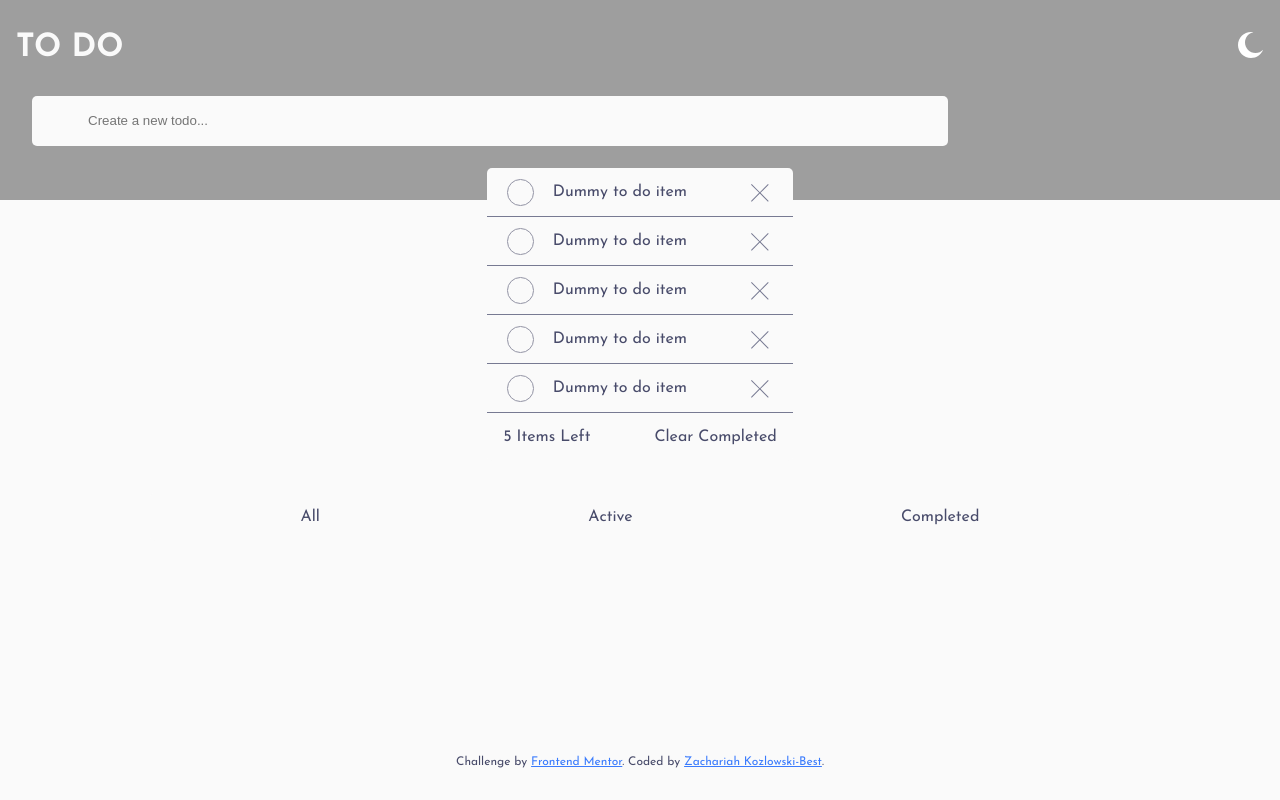
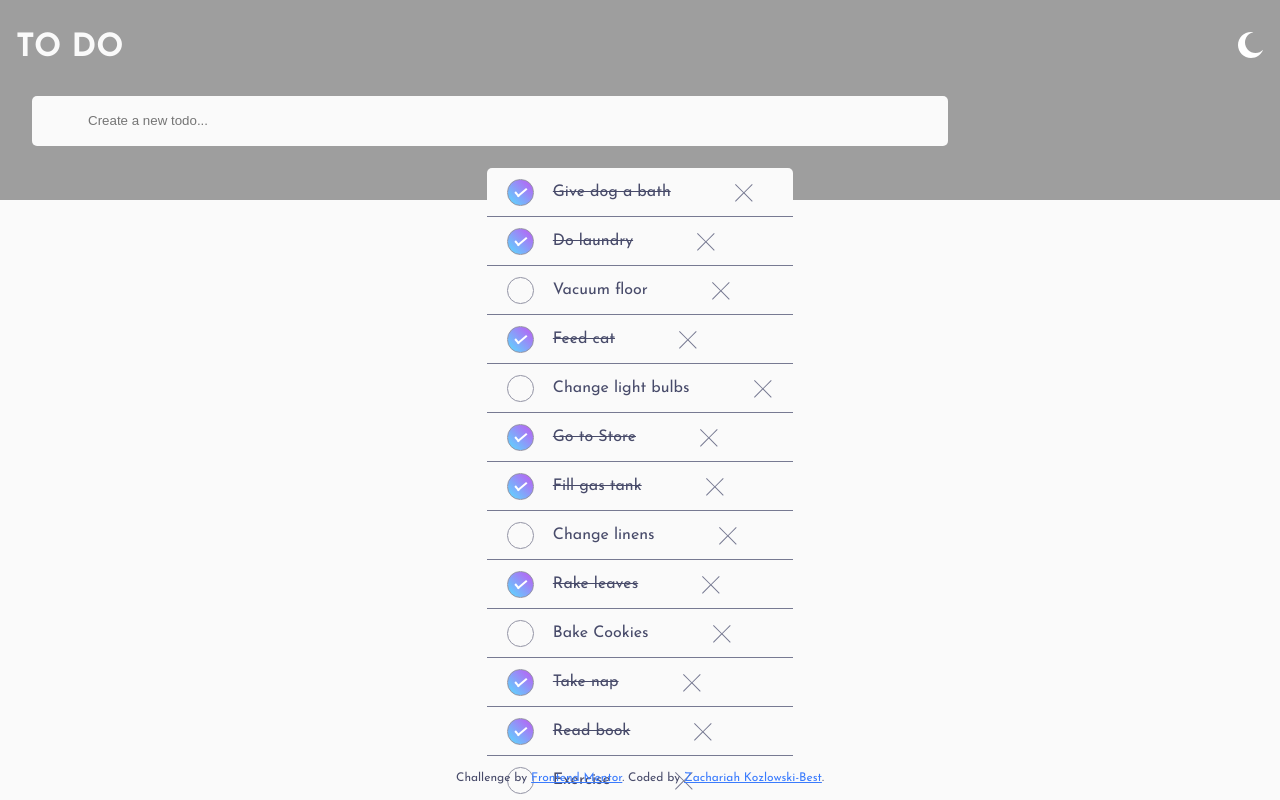
Before and after one commit to zach7815/ToDoList, a React (Create React App) app in the folder task-app/: page / in a window 1280 px wide. Shown: the top 800 px of the page. Built offline with nearby package versions, Linux system fonts and the light colour scheme.

Commit message:
added dummy data, and mapped toDo Items from it

```diff
--- a/task-app/src/App.js
+++ b/task-app/src/App.js
@@ -6,7 +6,7 @@ import ListContainer from './components/ListContainer';
 import ToggleState from './components/ToggleState';
 
 
-function App() {
+function App({item}) {
   return (
     <div className="App">
 <Header/>
--- a/task-app/src/App.scss
+++ b/task-app/src/App.scss
@@ -286,11 +286,11 @@ display:none;
 
 
 .attribution{
-  position: absolute;
+  position: fixed;
   color: $dayVGrayBlue;
   font-size: 0.75rem;
   text-align: center;
-  bottom:2rem;
+  bottom:1rem;
   width: 50%;
   a{
     color: $primary;
@@ -323,6 +323,9 @@ display:none;
 .listContent{
   box-shadow: 0px 2px 15px 0 black;
 border-radius: 5px;
+margin: 0 0 5rem 0;
+position: relative;
+z-index: 5;
   .item{
     width: 34rem;
     max-width:552.317px;
--- a/task-app/src/components/Header.jsx
+++ b/task-app/src/components/Header.jsx
@@ -1,12 +1,14 @@
 import React, {useState} from 'react';
 import {ReactComponent as ReactLogoMoon} from '../images/icon-moon.svg';
 import {ReactComponent as ReactLogoSun} from '../images/icon-sun.svg';
+import TaskInput from './TaskInput';
 import useDarkMode from '../useDarkMode';
 
 
 
 const Header = ()=>{
-const [darkMode, setDarkMode]=useState(false);
+const [darkMode, setDarkMode]=useState(false)
+
 useDarkMode(darkMode)
 
     return (
@@ -17,16 +19,11 @@ useDarkMode(darkMode)
          className='.icon'
          onClick={(e)=>{
             e.preventDefault();
-            darkMode === false ? setDarkMode(true) : setDarkMode(false)
-            }}
-         >
-
+            darkMode === false ? setDarkMode(true) : setDarkMode(false)}}>
         {darkMode===false?<ReactLogoMoon/>:<ReactLogoSun/>}
         </a>
         </div>
-        <div className='inputWrap'>
-        <input className='itemInput' type="text" placeholder="Create a new todo..." maxLength="50"/>
-        </div>
+            <TaskInput/>
         </div>
     )
 }
--- a/task-app/src/components/ListContainer.jsx
+++ b/task-app/src/components/ListContainer.jsx
@@ -1,18 +1,21 @@
-import React from "react";
+import React, { useState } from "react";
 import ListItem from "./ListItem";
 import ItemCount from './ItemCount';
 import DesktopFilters from "./DesktopFilters";
+import data from "../data.json"
 
 
 const ListContainer = ()=>{
+const [toDoList,setToDoList]= useState(data);
     return(
         <div className="listContent">
+        {toDoList.map(item=>{
+            return(
+                <ListItem key={item.id} itemText={item.task} checked={item.complete} />
+            )
+        })
 
-        <ListItem/>
-        <ListItem/>
-        <ListItem/>
-        <ListItem/>
-        <ListItem/>
+        }
         <ItemCount/>
         <DesktopFilters/>
         </div>
--- /dev/null
+++ b/task-app/src/components/TaskInput.jsx
@@ -0,0 +1,31 @@
+import React, {useState} from 'react';
+
+const TaskInput= ()=>{
+    const [item, setItem]=useState([]);
+
+const handleSubmit= (event)=>{
+    const form =document.querySelector(".inputWrap");
+    event.preventDefault()
+    setItem((event)=>{
+
+        const items=[];
+        items.push()
+    })
+    alert(item)
+    form.reset()
+}
+console.log(item)
+
+    return (
+        <form onSubmit={handleSubmit} className='inputWrap'>
+        <input
+         className='itemInput'
+         onChange={event=>setItem(event.target.value)}
+          type="text"
+          placeholder="Create a new todo..."
+          maxLength="50"/>
+        </form>
+    )
+}
+
+export default TaskInput;
--- a/task-app/src/components/listItem.jsx
+++ b/task-app/src/components/listItem.jsx
@@ -1,12 +1,25 @@
-import React from "react";
+import React, { useState } from "react";
 
 
-const ListItem = () =>{
+const ListItem = ({itemText, checked }) =>{
+    const defaultChecked=checked?checked:false
+const [isChecked, setIsChecked]=useState(defaultChecked)
+
+
+
+
     return(
         <div className="item">
         <label className="checkbox">
-        <input className="checkbox-round" type="checkbox"/>
-        <p className="itemContent">Dummy to do item</p>
+        <input
+        className="checkbox-round"
+        type="checkbox"
+        checked={isChecked}
+
+        onChange={() => setIsChecked((prev) => !prev)}
+
+         />
+        <p className="itemContent">{itemText}</p>
         </label>
         <a href="null"
         className="crossContainer"
--- /dev/null
+++ b/task-app/src/data.json
@@ -0,0 +1,81 @@
+[{
+    "id": 1,
+    "task": "Give dog a bath",
+    "complete": true
+  }, {
+    "id": 2,
+    "task": "Do laundry",
+    "complete": true
+  }, {
+    "id": 3,
+    "task": "Vacuum floor",
+    "complete": false
+  }, {
+    "id": 4,
+    "task": "Feed cat",
+    "complete": true
+  }, {
+    "id": 5,
+    "task": "Change light bulbs",
+    "complete": false
+  }, {
+    "id": 6,
+    "task": "Go to Store",
+    "complete": true
+  }, {
+    "id": 7,
+    "task": "Fill gas tank",
+    "complete": true
+  }, {
+    "id": 8,
+    "task": "Change linens",
+    "complete": false
+  }, {
+    "id": 9,
+    "task": "Rake leaves",
+    "complete": true
+  }, {
+    "id": 10,
+    "task": "Bake Cookies",
+    "complete": false
+  }, {
+    "id": 11,
+    "task": "Take nap",
+    "complete": true
+  }, {
+    "id": 12,
+    "task": "Read book",
+    "complete": true
+  }, {
+    "id": 13,
+    "task": "Exercise",
+    "complete": false
+  }, {
+    "id": 14,
+    "task": "Give dog a bath",
+    "complete": false
+  }, {
+    "id": 15,
+    "task": "Do laundry",
+    "complete": false
+  }, {
+    "id": 16,
+    "task": "Vacuum floor",
+    "complete": false
+  }, {
+    "id": 17,
+    "task": "Feed cat",
+    "complete": true
+  }, {
+    "id": 18,
+    "task": "Change light bulbs",
+    "complete": false
+  }, {
+    "id": 19,
+    "task": "Go to Store",
+    "complete": false
+  }, {
+    "id": 20,
+    "task": "Fill gas tank",
+    "complete": false
+  }]
```
